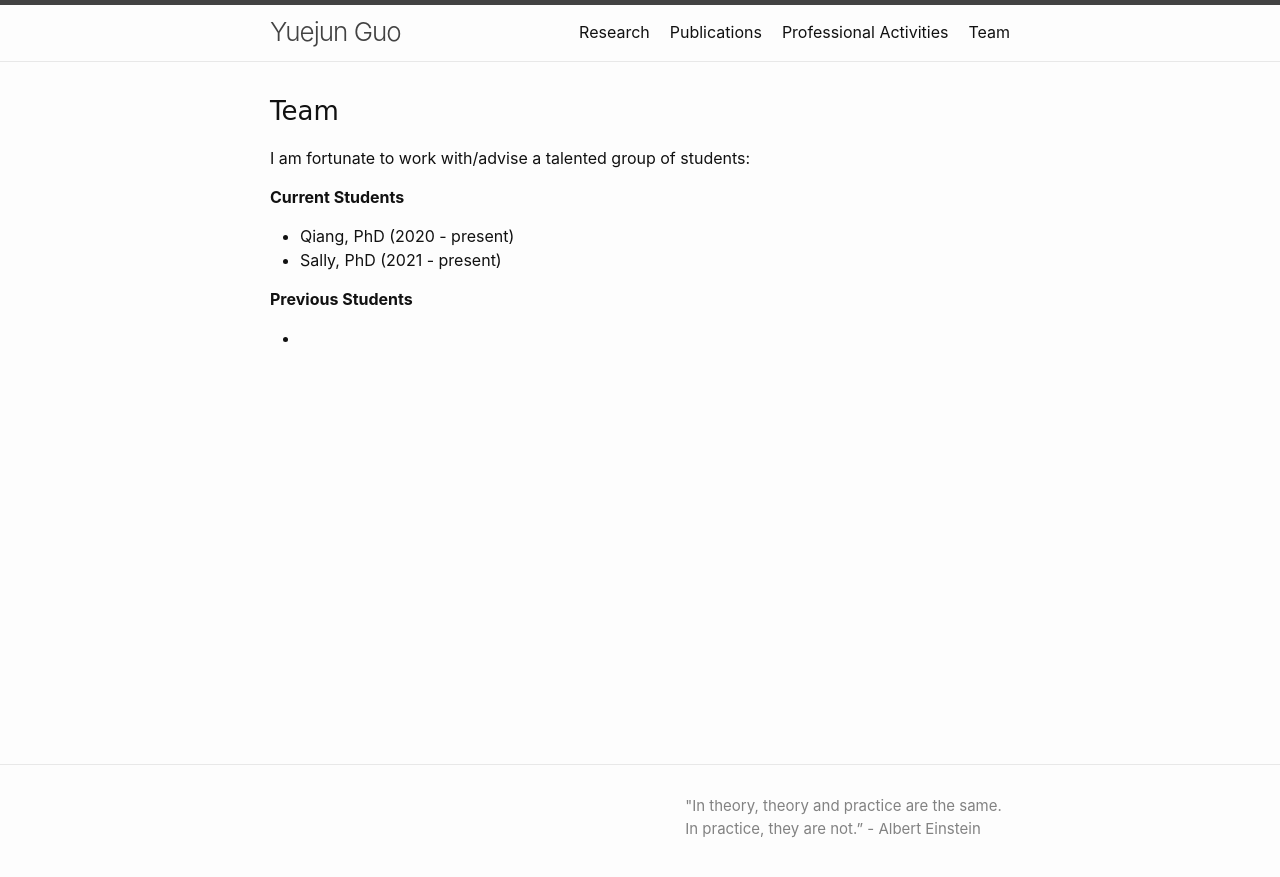
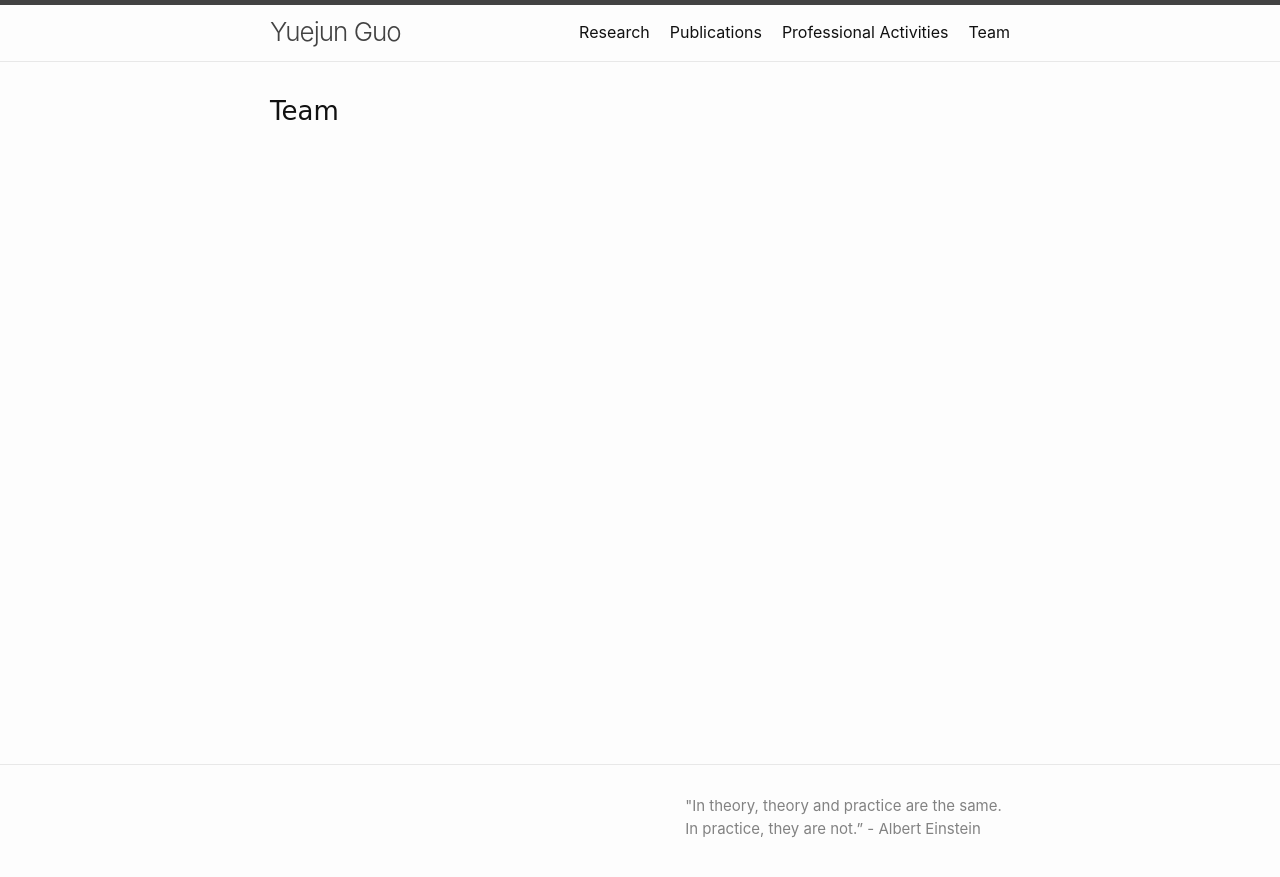
Before and after one commit to yuejun-guo/yuejun-guo.github.io, a Jekyll site: the page built from 04-team.md, in a window 1280 px wide. Shown: the top 877 px of the page. Built offline with Jekyll 4.4.1, drawn with Linux system fonts in a browser that asks for light colours.

Commit message:
Update 04-team.md

```diff
--- a/04-team.md
+++ b/04-team.md
@@ -1,17 +1,8 @@
 ---
 layout: page
 title: Team
-permalink: /team/
+permalink:
 ---
 
 
 <h3 style="font-family: 'Comic Sans MS'; margin-top: -30px;">Team</h3>
-
-I am fortunate to work with/advise a talented group of students:
-
-**Current Students**
-* Qiang, PhD (2020 - present)
-* Sally, PhD (2021 - present)
-
-**Previous Students**
-*
```
